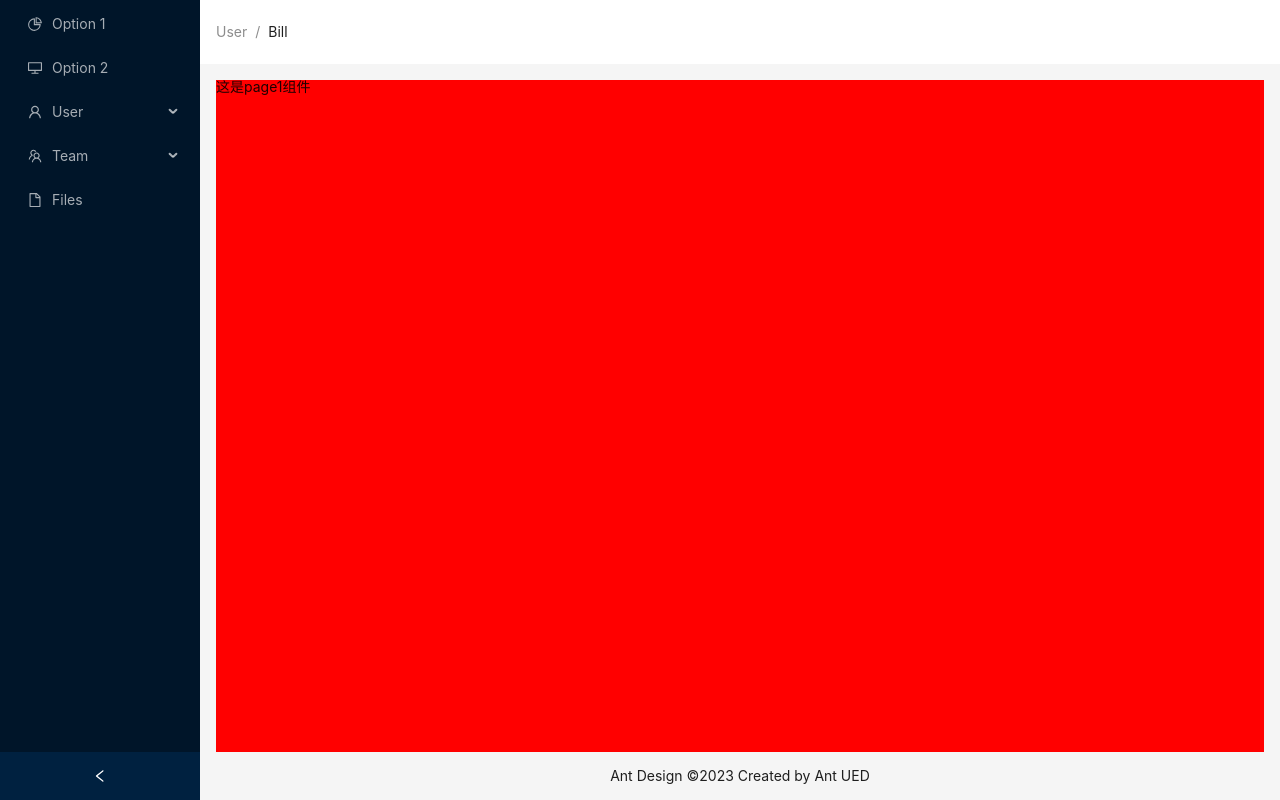
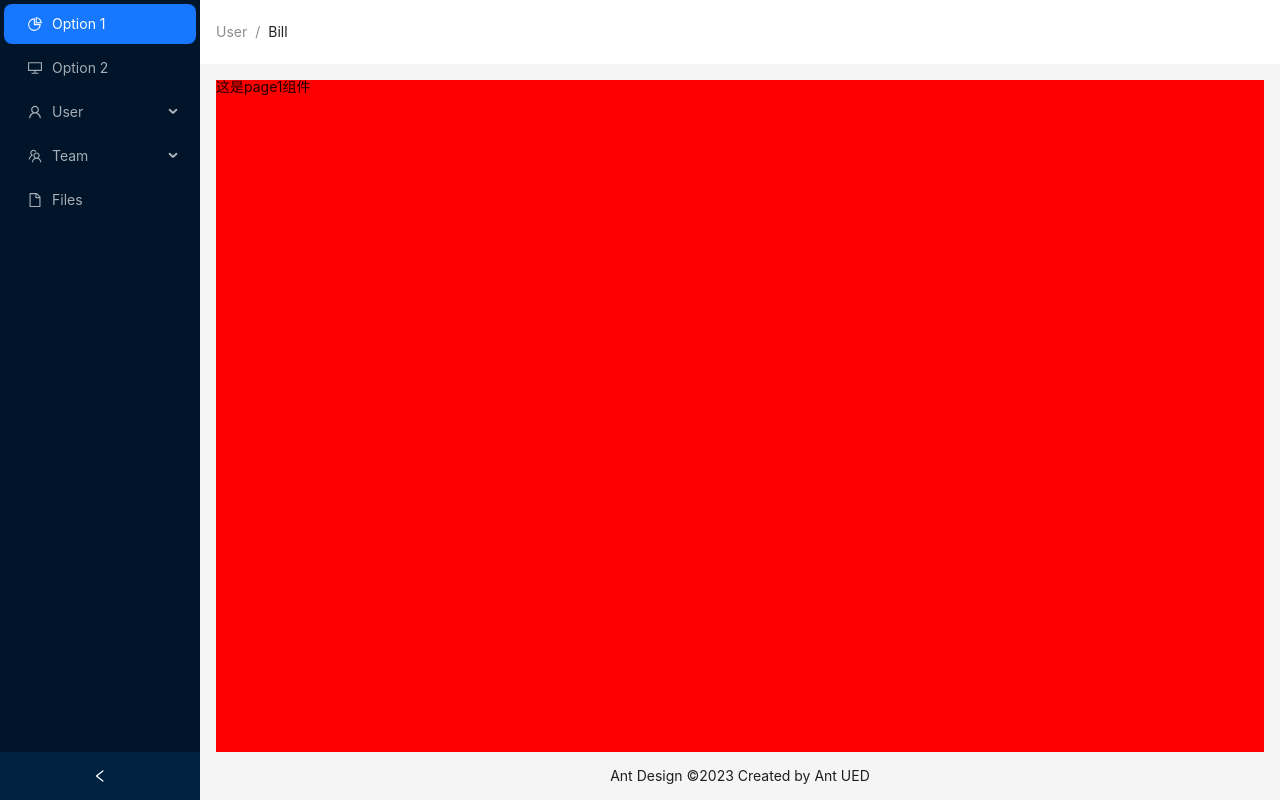
Before and after one commit to MothOfFire/React_Space, a React (Vite) app in the folder vite-React-TS-antd/management-react/: page /page1 in a window 1280 px wide. Built offline with nearby package versions, Linux system fonts and the light colour scheme.

Commit message:
feat:抽取菜单组件进行封装

```diff
--- /dev/null
+++ b/vite-React-TS-antd/management-react/src/components/MainMenu/index.tsx
@@ -0,0 +1,73 @@
+import React, { useState } from 'react';
+import {
+    DesktopOutlined,
+    FileOutlined,
+    PieChartOutlined,
+    TeamOutlined,
+    UserOutlined,
+  } from '@ant-design/icons';
+import type { MenuProps } from 'antd';
+import {  Menu} from 'antd';
+import { useNavigate } from 'react-router-dom';
+
+
+type MenuItem = Required<MenuProps>['items'][number];
+
+function getItem(
+  label: React.ReactNode,
+  key: React.Key,
+  icon?: React.ReactNode,
+  children?: MenuItem[],
+): MenuItem {
+  return {
+    key,
+    icon,
+    children,
+    label,
+  } as MenuItem;
+}
+
+const items: MenuItem[] = [
+  getItem('Option 1', '/page1', <PieChartOutlined />),
+  getItem('Option 2', '/page2', <DesktopOutlined />),
+  getItem('User', 'sub1', <UserOutlined />, [
+    getItem('Tom', '3'),
+    getItem('Bill', '4'),
+    getItem('Alex', '5'),
+  ]),
+  getItem('Team', 'sub2', <TeamOutlined />, [getItem('Team 1', '6'), getItem('Team 2', '8')]),
+  getItem('Files', '9', <FileOutlined />),
+];
+
+const Comp: React.FC = () => {
+    const navigateTo = useNavigate();
+    // 侧边栏的点击事件
+    const menuClick = (e: {key: string}) => {
+        console.log('点击了菜单', e.key);
+        // 点击跳转到对应的路由  编程式导航跳转 利用到一个hook
+        navigateTo(e.key); //e.key 是 items 的 getItem 的第二个参数的值
+      }
+      const [openKeys, setOpenKeys] = useState(['']);
+
+      //菜单栏收缩：展开或者回收某项菜单的时候执行
+      const handleOpenChange = (keys: string[]) => {
+        // keys 记录当前哪一项是展开的
+        console.log(openKeys);
+        setOpenKeys([keys[keys.length - 1]])
+      }
+
+    return (
+        <Menu
+            theme="dark"
+            defaultSelectedKeys={['/page1']}
+            mode="inline" items={items}
+            onClick={menuClick}
+            //菜单展开或者回收时的回调函数
+            onOpenChange={handleOpenChange}
+            //当前展开项的key数组
+            openKeys={openKeys}
+        />
+    )
+}
+
+export default Comp;
--- a/vite-React-TS-antd/management-react/src/views/Home.tsx
+++ b/vite-React-TS-antd/management-react/src/views/Home.tsx
@@ -1,65 +1,20 @@
 import React, { useState } from 'react';
-import {
-  DesktopOutlined,
-  FileOutlined,
-  PieChartOutlined,
-  TeamOutlined,
-  UserOutlined,
-} from '@ant-design/icons';
-import type { MenuProps } from 'antd';
-import { Breadcrumb, Layout, Menu, theme } from 'antd';
-import { Outlet, useNavigate } from 'react-router-dom';
+import { Breadcrumb, Layout, theme } from 'antd';
+import { Outlet, } from 'react-router-dom';
+import MainMenu from '@/components/MainMenu';
 
 const { Header, Content, Footer, Sider } = Layout;
-
-type MenuItem = Required<MenuProps>['items'][number];
-
-function getItem(
-  label: React.ReactNode,
-  key: React.Key,
-  icon?: React.ReactNode,
-  children?: MenuItem[],
-): MenuItem {
-  return {
-    key,
-    icon,
-    children,
-    label,
-  } as MenuItem;
-}
-
-const items: MenuItem[] = [
-  getItem('Option 1', '/page1', <PieChartOutlined />),
-  getItem('Option 2', '/page2', <DesktopOutlined />),
-  getItem('User', 'sub1', <UserOutlined />, [
-    getItem('Tom', '3'),
-    getItem('Bill', '4'),
-    getItem('Alex', '5'),
-  ]),
-  getItem('Team', 'sub2', <TeamOutlined />, [getItem('Team 1', '6'), getItem('Team 2', '8')]),
-  getItem('Files', '9', <FileOutlined />),
-];
-
 const View: React.FC = () => {
   const [collapsed, setCollapsed] = useState(false);
-  const navigateTo = useNavigate();
   const {
     token: { colorBgContainer },
   } = theme.useToken();
-
-//   侧边栏的点击事件
-  const menuClick = (e: {key: string}) => {
-    console.log('点击了菜单', e.key);
-    // 点击跳转到对应的路由  编程式导航跳转 利用到一个hook
-    navigateTo(e.key); //e.key 是 items 的 getItem 的第二个参数的值
-  }
-
   return (
     <Layout style={{ minHeight: '100vh' }}>
         {/* 左边侧边栏 */}
       <Sider collapsible collapsed={collapsed} onCollapse={(value) => setCollapsed(value)}>
         <div className="demo-logo-vertical" />
-        <Menu theme="dark" defaultSelectedKeys={['1']} mode="inline" items={items} onClick={menuClick} />
+        <MainMenu />
       </Sider>
       {/* 右边内容区域 */}
       <Layout>
```
Also changed, not shown: 1 other file (tests, documents, lock files or other folders).
